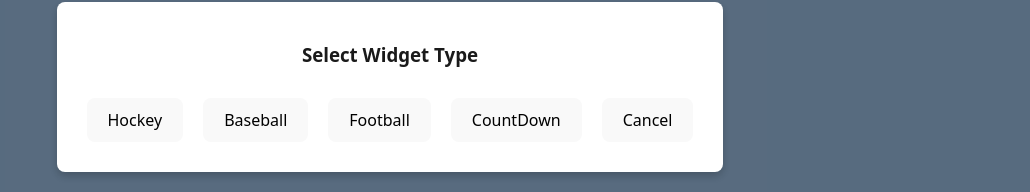
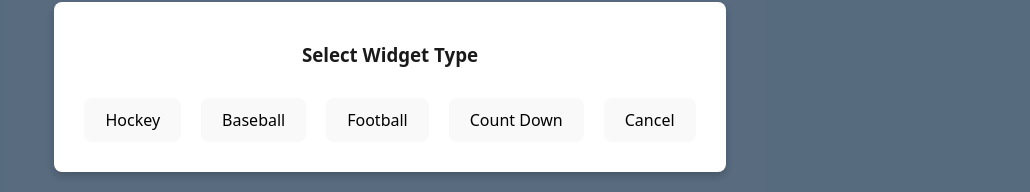
Before and after one commit to XanderDufourEtAl/TeamDudes, a React (Vite) app in the folder COS 420 Team D/: page /widget in a window 1280 px wide. Both pictures are taken after a click on the button "Add Widget". Shown: the part 313-505 px from the top of the page, without its empty margins (250-1280 px from the left). Built offline with nearby package versions, Linux system fonts and the light colour scheme.

Commit message:
seeing if I can get Count Down button to look right

```diff
--- a/COS 420 Team D/src/WidgetPage.tsx
+++ b/COS 420 Team D/src/WidgetPage.tsx
@@ -56,7 +56,7 @@ function WidgetPage() {
                         <button onClick={() => addWidget('Hockey')}>Hockey</button>
                         <button onClick={() => addWidget('Baseball')}>Baseball</button>
                         <button onClick={() => addWidget('Football')}>Football</button>
-                        <button onClick={() => addWidget('CountDown1')}>CountDown</button>
+                        <button onClick={() => addWidget('CountDown1')}>Count Down</button>
                         {/* Add more buttons for new components here */}
                         <button onClick={() => setShowModal(false)}>Cancel</button>
                     </div>
```
